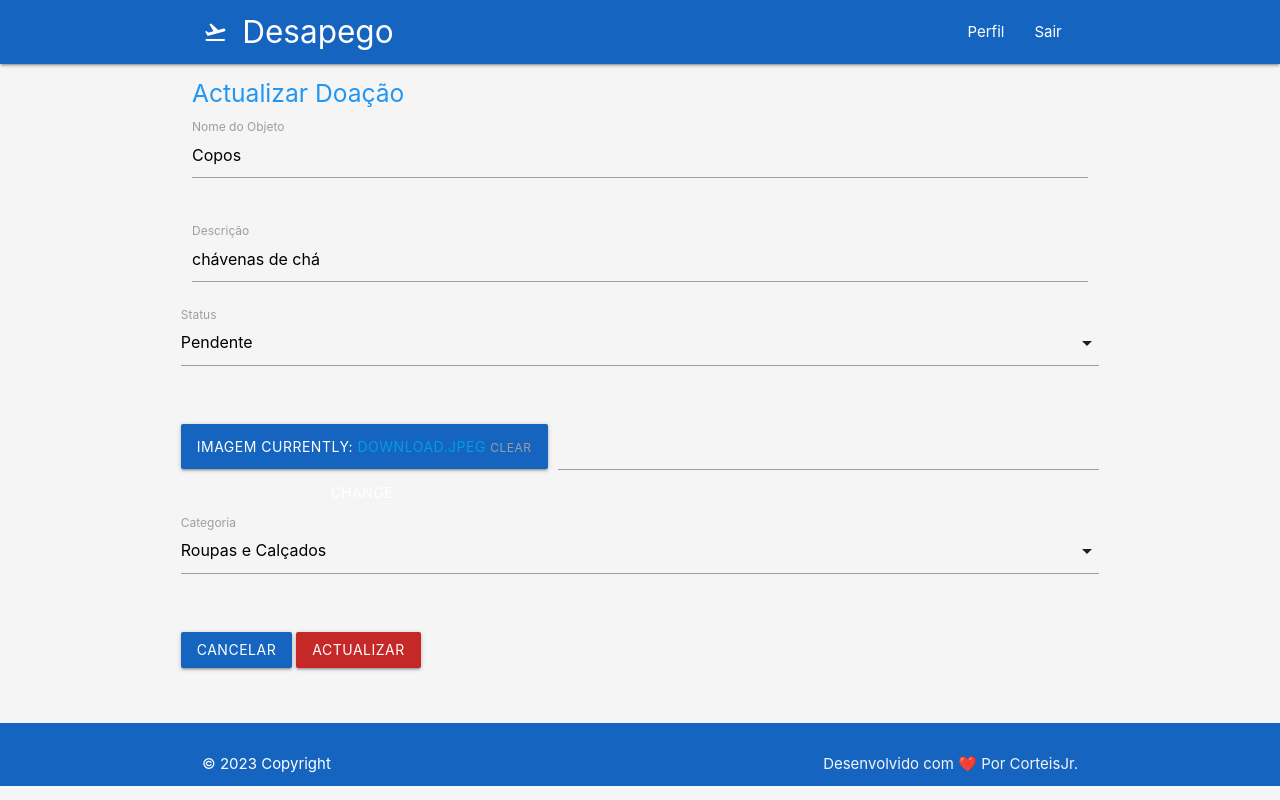
After one commit to corteisjr/Desapego, a Django app: page /edit/1 in a window 1280 px wide. The commit adds this page. Run offline with Django 3.2, Linux system fonts and the light colour scheme; a user stored in the database is signed in; data comes from the database, SQL or seed files in the repository; both versions use the stored data as it was after the commit.

Commit message:
feat: Edit donataion start implemeting

```diff
--- /dev/null
+++ b/doeja/templates/home/edit-donation.html
@@ -0,0 +1,69 @@
+{% extends 'base.html' %}
+{% block title %}
+    Editar
+{% endblock title %}
+
+
+{% block content %}
+{% if user.is_authenticated %}
+<div class="col">
+    <div class="container">
+    <h5 class="blue-text darken-4">Actualizar Doação</h5>
+      <form method="post" enctype="multipart/form-data">
+        {% csrf_token %}
+        <div class="row">
+          <div class="input-field col s12">
+            {{ form.name_of_object }}
+            <label for="id_name_of_object">Nome do Objeto</label>
+          </div>
+        </div>
+        <div class="row">
+          <div class="input-field col s12">
+            {{ form.description }}
+            <label for="id_description">Descrição</label>
+          </div>
+          <div class="row">
+            <div class="input-field col s12">
+              {{ form.status }}
+              <label for="id_description">Status</label>
+          </div>
+        </div>
+        <div class="row">
+          <div class="file-field input-field col s12">
+            <div class="btn blue darken-3">
+              <span>Imagem</span>
+              {{ form.picture }}
+            </div>
+            <div class="file-path-wrapper">
+              <input class="file-path validate" type="text">
+            </div>
+          </div>
+        </div>
+        <div class="row">
+          <div class="input-field col s12">
+            <select name="{{ form.category.name }}">
+              <option value="" disabled selected>Escolha uma categoria</option>
+              {% for value, label in form.category.field.choices %}
+                  <option value="{{ value }}" {% if value == form.category.value %} selected {% endif %}>{{ label }}</option>
+              {% endfor %}
+          </select>
+              <label for="id_category">Categoria</label>
+          </div>
+      </div>
+        <div class="row">
+          <div class="input-field col s12">
+              <a href="{% url 'own_donation' %}" class="btn waves-effect waves-light blue darken-3">Cancelar</a>
+              <button type="submit" class="btn waves-effect waves-light red darken-3">Actualizar</button>
+          </div>
+        </div>
+      </form>
+    </div>
+  </div>
+  {% endif %}
+  <script>
+      document.addEventListener('DOMContentLoaded', function() {
+      var selectElems = document.querySelectorAll('select');
+      var instances = M.FormSelect.init(selectElems);
+  });
+  </script>
+{% endblock content %}
--- a/doeja/templates/home/own_donation.html
+++ b/doeja/templates/home/own_donation.html
@@ -93,11 +93,11 @@
                   <div class="card-action">
                       <a href="{% url 'like_donation' donation_id=donation.id %}">
                         <a href="#modal-confirm-delete" class="left modal-trigger"><i class="material-icons red-text">delete</i></a>
-                        <a href="" class="left"><i class="material-icons blue-text">update</i></span></a>
+                        <a href="{% url 'edit_donation' id=donation.id %}" class="left"><i class="material-icons blue-text">update</i></span></a>
                           <span class="right">{{ donation.likes.count }} Likes</span>
                       </a>
                   </div>
-                           <!-- Modal -->
+                           <!-- Confirmation Modal-->
                   <div id="modal-confirm-delete" class="modal">
                     <div class="modal-content">
                         <h4>Confirmar Exclusão</h4>
--- a/doeja/urls/HomeUrls.py
+++ b/doeja/urls/HomeUrls.py
@@ -6,5 +6,6 @@ urlpatterns = [
     path("own", own_donation, name='own_donation'),
     path('details-donation/<int:id>', see_and_contact, name='see_and_contact'),
     path('delete/<int:id>0', delete_donation, name='delete_donation'),
+    path('edit/<int:id>', edit_donation, name='edit_donation'),
     path('donation/<int:donation_id>/like/', like_donation, name='like_donation'),
 ]
--- a/doeja/views/HomeView.py
+++ b/doeja/views/HomeView.py
@@ -78,6 +78,35 @@ def delete_donation(request, id):
     donation = get_object_or_404(Donation, pk=id)
     donation.delete()
     return redirect('own_donation')
+
+@login_required
+def edit_donation(request, id):
+    donation = get_object_or_404(Donation, pk=id)
+
+    if request.method == "POST":
+        form = DonationForm(request.POST, request.FILES)
+        if form.is_valid():
+            donation = form.save(commit=False)
+            donation.user = request.user.profile
+            donation.save()
+            return redirect('own_donation')
+        else:
+            context = {'form': form, 'donation': donation}
+            return render(
+                request,
+                template_name='home/edit-donation.html',
+                context=context
+            )
+    else:
+        form = DonationForm(instance=donation)
+
+    context = {'form': form, 'donation': donation}
+    return render(
+        request,
+        template_name='home/edit-donation.html',
+        context=context
+    )
+
 # view to like donation
 def like_donation(request, donation_id):
     donation = get_object_or_404(Donation, pk=donation_id)
```
Also changed, not shown: desapego/db.sqlite3, desapego/media/HDMI-VGA_YPmzPYl.jpeg (added).
